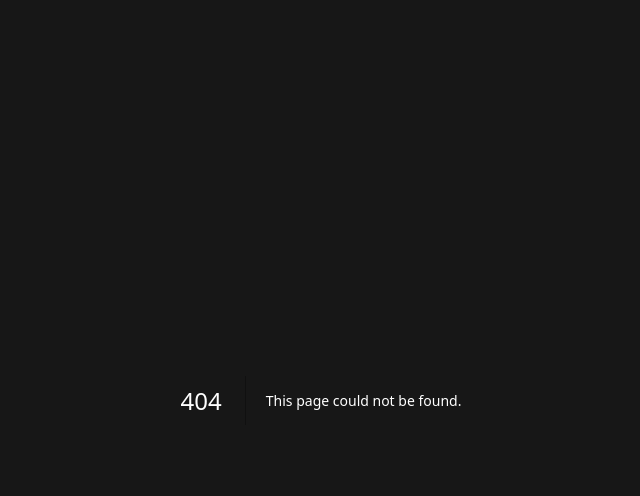
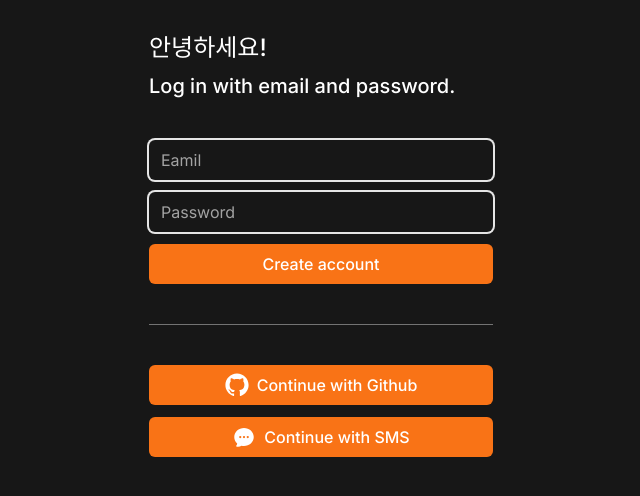
Before and after one commit to cornchiplick/carrot-market-reloaded, a Next.js app: page /login in a window 1280 px wide. Before the commit this address had no page. Shown: the top 496 px of the page, without its empty margins (319-959 px from the left). Built offline with nearby package versions, Linux system fonts and the light colour scheme.

Commit message:
Fix: 오타 수정 및 login 페이지 2종 개발

```diff
--- /dev/null
+++ b/app/login/page.tsx
@@ -0,0 +1,20 @@
+import FormButton from "@/components/form-btn";
+import FormInput from "@/components/form-input";
+import SocialLogin from "@/components/social-login";
+
+export default function LogIn() {
+  return (
+    <div className="flex flex-col gap-10 px-5 py-8">
+      <div className="flex flex-col gap-2 *:font-medium">
+        <h1 className="text-2xl">안녕하세요!</h1>
+        <h2 className="text-xl">Log in with email and password.</h2>
+      </div>
+      <form className="flex flex-col gap-3">
+        <FormInput type="email" placeholder="Eamil" required errors={[]} />
+        <FormInput type="password" placeholder="Password" required errors={[]} />
+        <FormButton loading={false} text="Create account" />
+      </form>
+      <SocialLogin />
+    </div>
+  );
+}
--- /dev/null
+++ b/app/sms/page.tsx
@@ -0,0 +1,18 @@
+import FormButton from "@/components/form-btn";
+import FormInput from "@/components/form-input";
+
+export default function SMSLogin() {
+  return (
+    <div className="flex flex-col gap-10 px-5 py-8">
+      <div className="flex flex-col gap-2 *:font-medium">
+        <h1 className="text-2xl">SMS Login</h1>
+        <h2 className="text-xl">Verify your phone number.</h2>
+      </div>
+      <form className="flex flex-col gap-3">
+        <FormInput type="number" placeholder="Phone number" required errors={[]} />
+        <FormInput type="number" placeholder="Verification code" required errors={[]} />
+        <FormButton loading={false} text="Verify" />
+      </form>
+    </div>
+  );
+}
--- a/components/social-login.tsx
+++ b/components/social-login.tsx
@@ -6,12 +6,6 @@ export default function SocialLogin() {
     <>
       <div className="h-px w-full bg-neutral-500" />
       <div className="flex flex-col gap-3">
-        <Link className="primary-btn flex h-10 items-center justify-center gap-2" href="/sms">
-          <span>
-            <ChatBubbleOvalLeftEllipsisIcon className="h-6 w-6" />
-          </span>
-          <span>Continue with Github</span>
-        </Link>
         <Link
           className="primary-btn flex h-10 items-center justify-center gap-2"
           href="/github/start">
@@ -28,6 +22,12 @@ export default function SocialLogin() {
                 clipRule="evenodd"></path>
             </svg>
           </span>
+          <span>Continue with Github</span>
+        </Link>
+        <Link className="primary-btn flex h-10 items-center justify-center gap-2" href="/sms">
+          <span>
+            <ChatBubbleOvalLeftEllipsisIcon className="h-6 w-6" />
+          </span>
           <span>Continue with SMS</span>
         </Link>
       </div>
```
